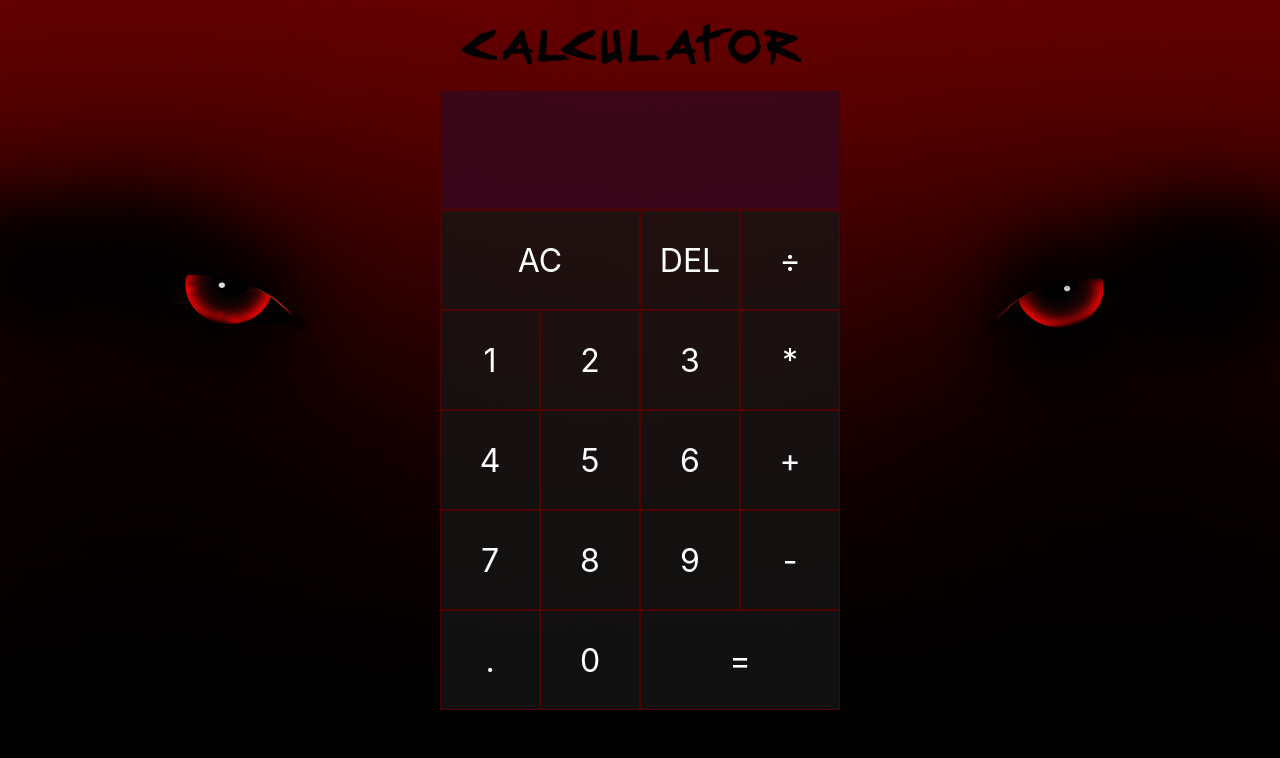
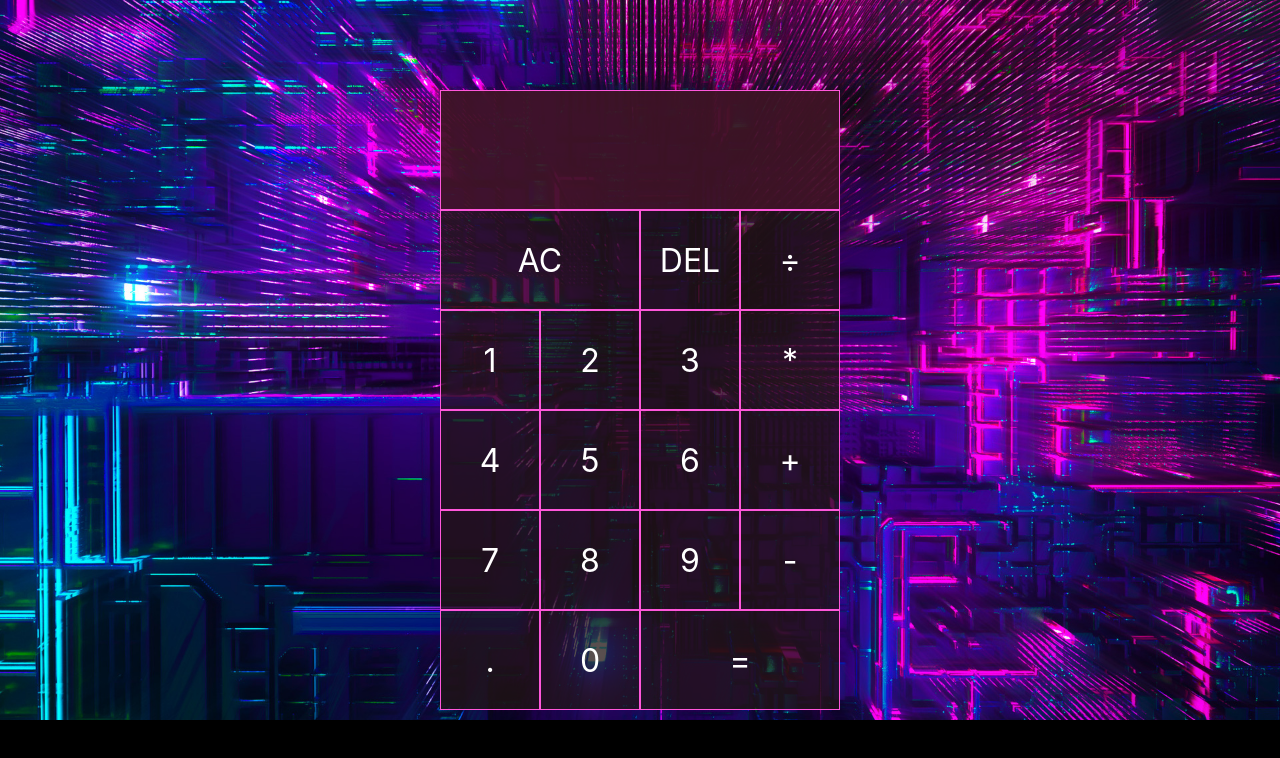
Before and after one commit to rauf-babayev/Calculator, a website: page src/index.html in a window 1280 px wide. Drawn offline with Linux system fonts and the light colour scheme.

Commit message:
latest update

```diff
--- a/src/style.css
+++ b/src/style.css
@@ -8,7 +8,7 @@ body {
     padding: 0;
     margin: 0;
     background: rgb(0, 0, 0);
-    background-image: url(devilbackground.jpg);
+    background-image: url(wp.jpg);
     background-size: contain;
     background-repeat: no-repeat;
 }
@@ -25,8 +25,8 @@ body {
 .calc-grid > button {
     cursor: pointer;
     font-size: 2rem;
-    border: 1px solid rgb(80, 1, 1);
-    background-color: rgba(22, 22, 22, 0.75);
+    border: 1px solid rgb(255, 87, 219);
+    background-color: rgba(34, 20, 20, 0.75);
     color: white;
 }
 
@@ -40,7 +40,7 @@ body {
 
 .output {
     grid-column: 1 / -1;
-    background-color: rgba(56, 7, 27, 0.924);
+    background-color: rgba(63, 20, 37, 0.924);
     display: flex;
     align-items : flex-end;
     justify-content: space-around;
@@ -48,17 +48,7 @@ body {
     padding: 30px ;
     word-wrap: break-word;
     word-break: break-all;
-    border: 1px solid rgb(80, 1, 1);
+    border: 1px solid rgb(255, 87, 219);
     color: white;
     font-size: 2.5rem;
 }
-
-/* .output .previous-operand {
-    color: rgba(222, 254, 255, 0.616);
-    font-size:1.5rem;
-}
-
-.output .current-operand {
-    color: white;
-    font-size: 2.5rem;
-} */
```
Also changed, not shown: src/wp.jpg (added).
